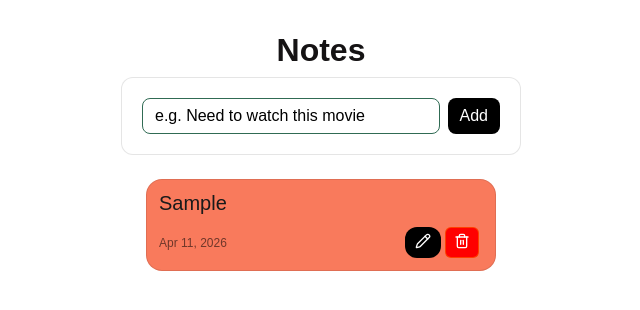
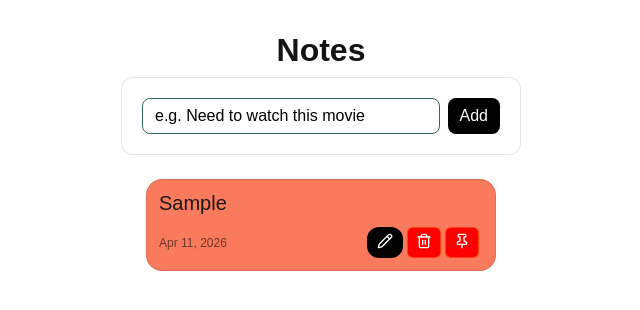
Before and after one commit to Aashutosh-kc/notes-app, a React (Vite) app: page / in a window 1280 px wide. Both pictures are taken after typing "Sample" into the empty fields and a click on the button "Add". Shown: the top 310 px of the page, without its empty margins (319-959 px from the left). Built offline with nearby package versions, Linux system fonts and the light colour scheme.

Commit message:
feat: initial pin feature setup

```diff
--- a/src/App.jsx
+++ b/src/App.jsx
@@ -15,7 +15,9 @@ function App(){
   function editNote(id,newValue){
     setNotes((prev) => prev.map((n) => n.id === id?{...n, value : newValue}: n));
   }
-
+  function setPin(id,value){
+    setNotes((prev) => prev.map((n) => n.id === id?{...n,pinned: value}: n));
+  }
   useEffect(()=>{
     localStorage.setItem('notes',JSON.stringify(notes));
   },[notes])
@@ -24,7 +26,7 @@ function App(){
   <>
   <h1>Notes</h1>
   <AddNotes setNotes={setNotes} />
-  <AllNotes notes={notes}  removeNote={removeNote} editNote={editNote}/>
+  <AllNotes notes={notes}  removeNote={removeNote} editNote={editNote} setPin={setPin}/>
   </>
 )
 }
--- a/src/components/AddNotes.jsx
+++ b/src/components/AddNotes.jsx
@@ -8,7 +8,8 @@ function AddNotes({setNotes}){
 			return ;
 		const newNote = {
 			id : Date.now(),
-			value : input
+			value : input,
+			pinned: false
 		}
 		setNotes((prev) => [...prev ,newNote]);
 		setInput('');
--- a/src/components/AllNotes.css
+++ b/src/components/AllNotes.css
@@ -179,3 +179,13 @@
 .delete-btn:hover{
 	opacity: 0.85;
 }
+.pin-btn{
+	color: white;
+	padding: 4px 8px;
+	border-radius: 6px;
+	font-size: 12px;
+	margin-right: 4px;
+	border: 1px solid rgba(255, 80, 0, 0.8);
+	background: red;
+	cursor: pointer;
+}
--- a/src/components/AllNotes.jsx
+++ b/src/components/AllNotes.jsx
@@ -1,8 +1,8 @@
 import './AllNotes.css';
 import { useState } from 'react';
-import { Trash2, Pencil, Save } from 'lucide-react';
+import { Trash2, Pencil, Save,Pin } from 'lucide-react';
 
-function AllNotes({ notes, removeNote, editNote }) {
+function AllNotes({ notes, removeNote, editNote, setPin }) {
   const [editingId, setEditingId] = useState(null);
   const [draft, setDraft] = useState('');
 
@@ -73,6 +73,9 @@ function AllNotes({ notes, removeNote, editNote }) {
               <button className="delete-btn" onClick={() => removeNote(note.id)}>
                 <Trash2 size={16} />
               </button>
+              <button className="pin-btn" onClick={() => setPin(note.id,!note.pinned)} >
+                  <Pin size={16} />
+                </button>
             </div>
           </div>
         </li>
```
